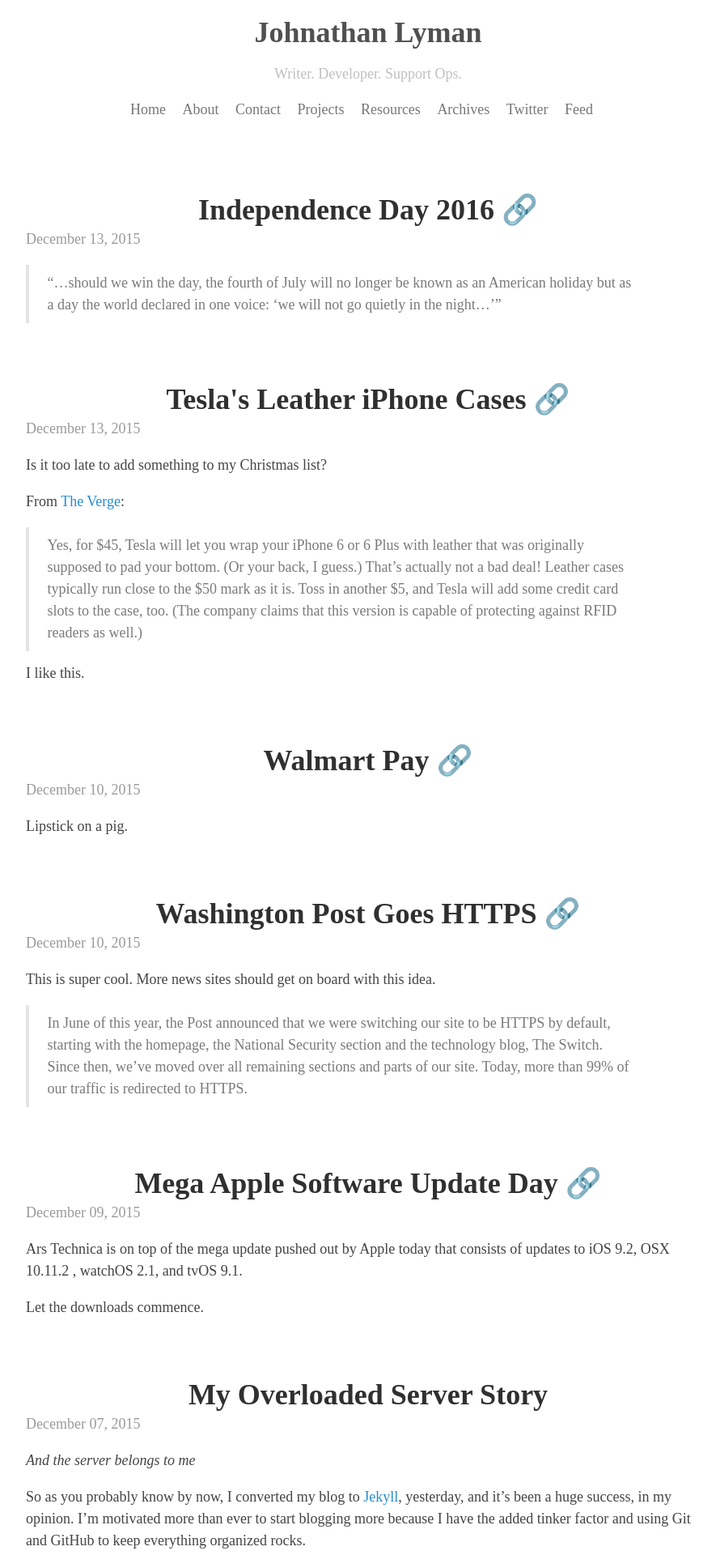
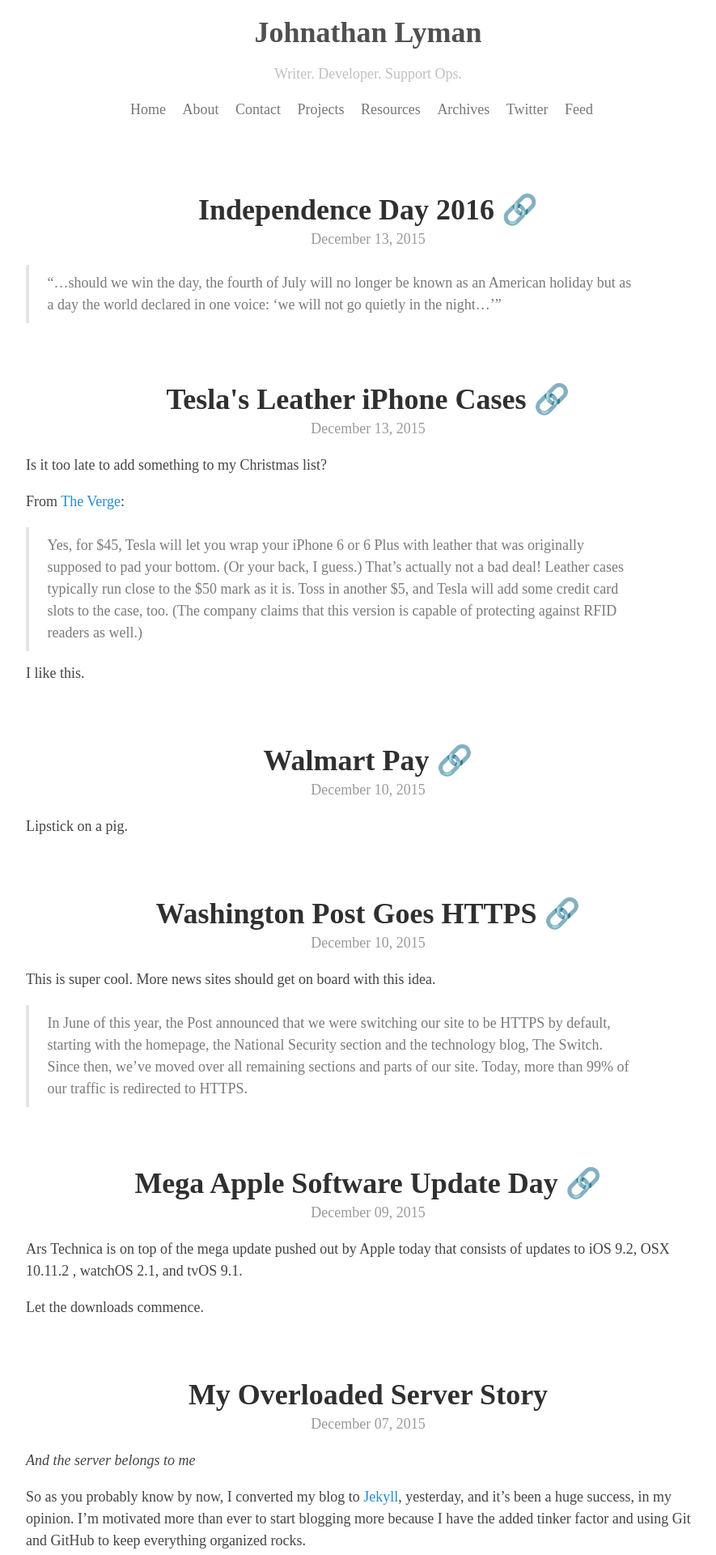
Before and after one commit to jelyman2/jelyman2.github.com, a Jekyll site: the page built from index.html, in a window 1280 px wide. Shown: the top 1920 px of the page at 81% size, without its empty margins (185-1070 px from the left). Built offline with Jekyll 4.4.1, drawn with Linux system fonts in a browser that asks for light colours; the list of posts is cut into pages by our own code; comment, search, counter and statistics services are not loaded.

```diff
--- a/_sass/_posts.scss
+++ b/_sass/_posts.scss
@@ -6,6 +6,10 @@
 .page,
 .post {
   margin-bottom: 4em;
+}
+
+.post time {
+  text-align: center;
 }
 
 // Blog post or page title
```
